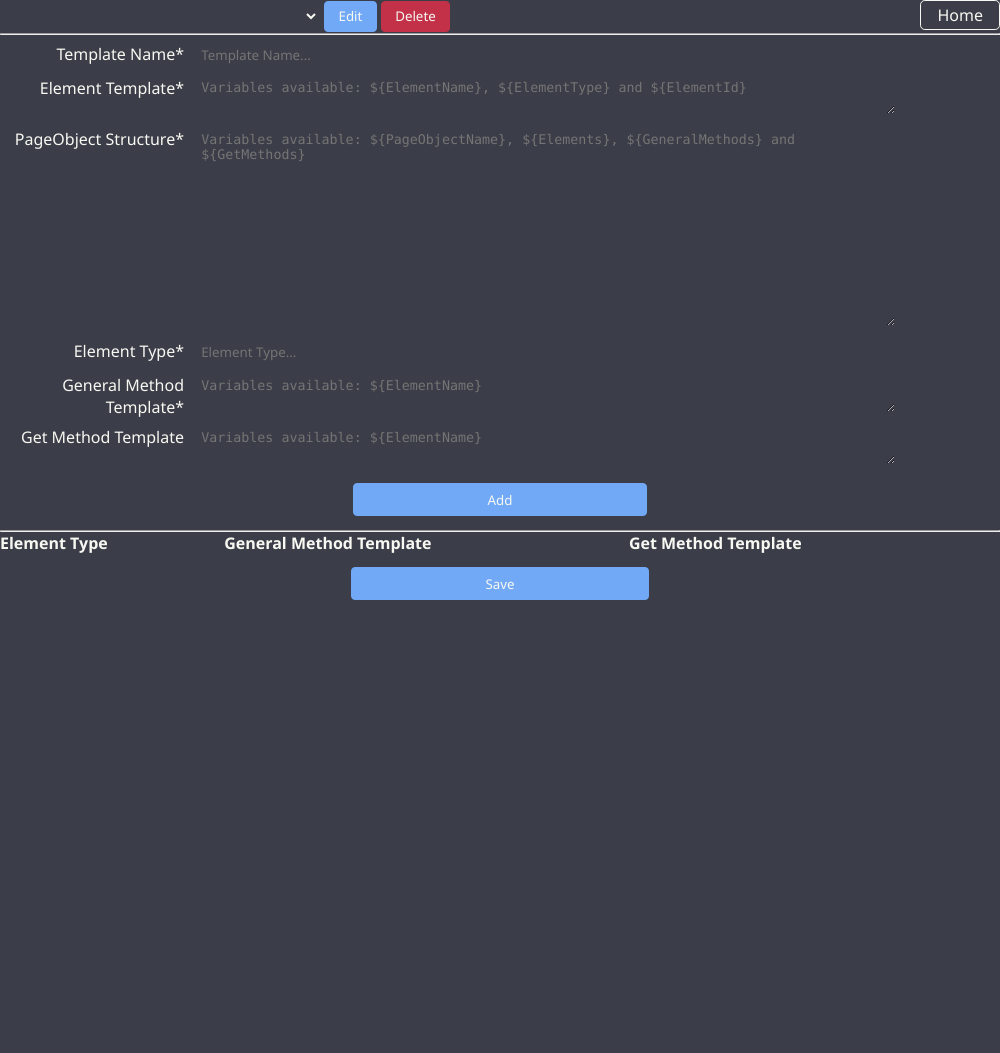
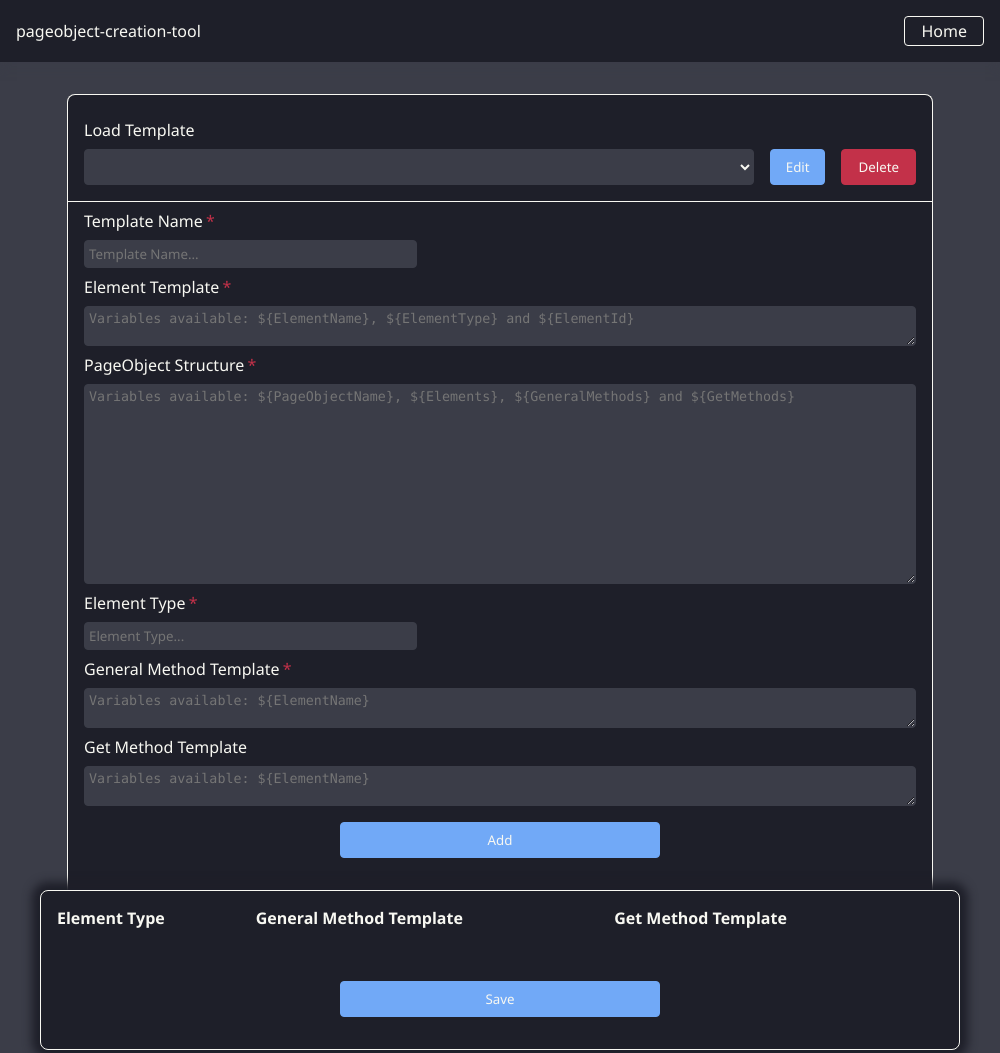
Before and after one commit to s94/pageobject-creation-tool, an Electron app: page src/settings.html in a window 1000 px wide. Shown: the top 1053 px of the page. Before the commit the page ends 800 px from the top, so only its background shows below. Drawn offline with Linux system fonts and the light colour scheme; no server answers.

Commit message:
UI redesign complete.

```diff
--- a/src/css/index.css
+++ b/src/css/index.css
@@ -1,21 +1,3 @@
-.header {
-	display: flex;
-	justify-content: space-between;
-	align-items: center;
-	background-color: var(--clr-raisin-black);
-	box-shadow: 0px 4px 10px 0px var(--clr-onyx);
-	padding: 1rem;
-}
-
-.header div {
-	line-height: 1rem;
-}
-
-main {
-	display: flex;
-	flex-direction: column;
-}
-
 #pageobject-form {
 	display: flex;
 	flex-direction: column;
@@ -60,7 +42,8 @@ main {
 	padding: 0.25rem;
 }
 
-.form-select {
+.form-select,
+#template-list {
 	padding: calc(0.25rem - 1px);
 }
 
@@ -76,14 +59,7 @@ main {
 
 #add-button,
 #generate-pageobject {
-	padding: 0.5em;
 	margin: 1rem 0;
-	width: 20rem;
-	align-self: center;
-}
-
-hr {
-	width: 99%;
 }
 
 #pageobject-table-container {
@@ -107,28 +83,30 @@ hr {
 
 .modal {
 	position: fixed;
-	z-index: 1;
-	left: 0;
 	top: 0;
 	width: 100vw;
 	height: 100vh;
 	overflow: auto;
 	background-color: rgba(0,0,0,0.4);
+	display: flex;
+	align-items: flex-start;
 }
 
 .modal-content {
-	margin: 5% auto;
-	padding: 20px;
+	padding: 1.5rem;
 	background-color: var(--clr-raisin-black);
-	border: 1px solid var(--clr-onyx);
-	border-radius: 4px;
-	width: 80%;
+	height: 100vh;
+	width: 100vw;
+	display: flex;
+	flex-direction: column;
 }
 
 .modal-title {
 	height: 2.5rem;
 	border-bottom: 1px solid var(--clr-baby-powder);
 	margin-bottom: 1.5rem;
+	display: flex;
+	justify-content: space-between;
 }
 
 .modal-footer {
@@ -136,12 +114,8 @@ hr {
 	text-align: center;
 }
 
-.close {
-	float: right;
-}
-
-.close:hover,
-.close:focus {
+#modal-close:hover,
+#modal-close:focus {
 	cursor: pointer;
 }
 
@@ -154,31 +128,11 @@ hr {
 	border: 1px solid var(--clr-onyx);
 	border-radius: 4px;
 	font-family: consolas;
-	width: 99.3%;
-	min-height: 20rem;
+	height: -webkit-fill-available;
 	tab-size: 2rem;
 }
 
-#copy-to-clipboard-button {
-	vertical-align: -webkit-baseline-middle;
-	width: 15em;
-	padding: 0.5em;
-}
-
-.w-fill-available {
-	width: -webkit-fill-available;
-}
-
 @media (min-width: 72rem) {
-	main {
-		flex-direction: row;
-		align-items: center;
-	}
-
-	main hr {
-		display: none;
-	}
-
 	#pageobject-form {
 		align-items: center;
 		flex-basis: 35vw;
@@ -201,4 +155,16 @@ hr {
 		margin: 2rem 2rem auto 0;
 		box-shadow: none;
 	}
+
+	.modal {
+		backdrop-filter: blur(4px);
+	}
+
+	.modal-content {
+		margin: auto;
+		border: 1px solid var(--clr-baby-powder);
+		border-radius: 8px;
+		height: 75vh;
+		width: 75vw;
+	}
 }
--- a/src/css/settings.css
+++ b/src/css/settings.css
@@ -11,32 +11,30 @@ table tr td:nth-child(3) {
 .form-textbox,
 .form-textarea {
 	background-color: var(--clr-onyx);
-	border: 0.1em solid var(--clr-onyx);
-	border-radius: 0.3em;
+	border: 1px solid var(--clr-onyx);
+	border-radius: 4px;
 }
 
 #template-list {
-	padding: 0.4em;
-	width: 24em;
+	padding: calc(0.5rem - 1px);
+	width: -webkit-fill-available;
+	margin-right: 1rem;
 }
 
 .form-textbox {
-	padding: 0.3em;
-	width: 20em;
+	padding: 0.25rem;
+	width: 25em;
 }
 
 .form-textarea {
 	font-family: consolas;
 	padding: 0.3em;
-	min-width: 70%;
-	margin-top: 0.5em;
+	width: -webkit-fill-available;
+	width: 52rem;
 }
 
 .form-label {
-	display: inline-block;
-	width: 12rem;
-	text-align: right;
-	padding: 0.5em 0.5em 0 0;
+	margin: 0.5rem 0;
 }
 
 .form-label-textarea {
@@ -45,10 +43,84 @@ table tr td:nth-child(3) {
 
 #add-button,
 #save-template {
-	padding: 0.5em 10em;
-	margin: 1em 0;
+	margin: 1rem 0;
 }
 
 #edit-template {
-	padding: 0.4em 1em;
+	width: 4rem;
 }
+
+#settings-form {
+	display: flex;
+	flex-direction: column;
+	background-color: var(--clr-raisin-black);
+	margin: 2rem auto 0;
+	align-items: flex-start;
+	padding: 1rem 0;
+	border: 1px solid var(--clr-baby-powder);
+	border-bottom: none;
+	border-radius: 8px 8px 0 0;
+}
+
+.settings-form__item {
+	display: flex;
+	flex-direction: column;
+	align-items: flex-start;
+	margin: 0 1rem;
+}
+
+#template-info {
+	display: flex;
+	flex-direction: column;
+	padding: 0 1rem 1rem;
+	border-bottom: 1px solid var(--clr-baby-powder);
+}
+
+#template-info-ext {
+	display: flex;
+	justify-content: space-between;
+}
+
+#template-info-ext button:first-of-type {
+	margin-right: 1rem;
+}
+
+#element-table-container {
+	display: flex;
+	flex-direction: column;
+	align-items: center;
+	justify-content: space-between;
+	width: 92vw;
+	margin: 0 auto 2rem;
+	padding: 1rem;
+	background-color: var(--clr-raisin-black);
+	border: 1px solid var(--clr-baby-powder);
+	border-radius: 8px;
+	box-shadow: 0 0 10px 8px var(--clr-raisin-black);
+	min-height: 20vh;
+}
+
+@media (min-width: 72rem) {
+	.form-textarea {
+		width: -webkit-fill-available;
+	}
+
+	#settings-form {
+		align-items: center;
+		flex-basis: 35vw;
+		margin: 2rem 2rem auto;
+		border: 1px solid var(--clr-baby-powder);
+		border-radius: 8px;
+	}
+
+	.settings-form__item {
+		flex-direction: column;
+		width: -webkit-fill-available;
+	}
+
+	#element-table-container {
+		flex-basis: 65vw;
+		margin: 2rem 2rem auto 0;
+		box-shadow: none;
+	}
+}
--- a/src/css/shared.css
+++ b/src/css/shared.css
@@ -2,7 +2,6 @@
 	--clr-raisin-black: #1E1F29;
 	--clr-onyx: #3B3D48;
 	--clr-baby-powder: #F8F8F2;
-	--clr-black-coral: #5C5F70;
 	--clr-little-boy-blue: #71A9F7;
 	--clr-azure: #2C83FE;
 	--clr-french-raspberry: #C33149;
@@ -16,27 +15,41 @@
 	box-sizing: border-box;
 }
 
-html {
-	font-size: 1em;
-}
-
 body {
 	background-color: var(--clr-onyx);
 }
 
-a {
-	text-decoration: none;
-	padding: 0.2em 1em;
-	border: 0.1em solid var(--clr-baby-powder);
-	border-radius: 0.3em;
+header {
+	display: flex;
+	justify-content: space-between;
+	align-items: center;
+	background-color: var(--clr-raisin-black);
+	box-shadow: 0px 4px 10px 0px var(--clr-onyx);
+	padding: 1rem;
 }
 
-a:hover,
-a:focus {
+header div {
+	line-height: 1rem;
+}
+
+header a {
+	text-decoration: none;
+	padding: 0.2rem 1rem;
+	border: 1px solid var(--clr-baby-powder);
+	border-radius: 4px;
+}
+
+header a:hover,
+header a:focus {
 	background-color: var(--clr-baby-powder);
 	color: var(--clr-raisin-black);
-	border: 0.1em solid var(--clr-baby-powder);
-	border-radius: 0.3em;
+	border: 1px solid var(--clr-baby-powder);
+	border-radius: 4px;
+}
+
+main {
+	display: flex;
+	flex-direction: column;
 }
 
 select:invalid {
@@ -54,31 +67,31 @@ table tr td:last-child {
 }
 
 table tbody tr {
-	height: 4em;
-	background-color: var(--clr-onyx);
+	height: 4rem;
+	background-color: var(--clr-raisin-black);
 }
 
 table tbody tr:nth-child(2n) {
-	background-color: var(--clr-raisin-black);
+	background-color: var(--clr-onyx);
 }
 
 table tbody td:first-child,
 table tbody td:last-child {
-	padding: 0 0.5em;
+	padding: 0 0.5rem;
 }
 
 table thead th {
-	padding: 0 1em 0 0;
-}
-
-.wrapper {
-	text-align: center;
+	padding: 0 1rem 0 0;
 }
 
 .button {
 	background-color: var(--clr-little-boy-blue);
-	border: 0.1em solid var(--clr-little-boy-blue);
-	border-radius: 0.3em;
+	border: 1px solid var(--clr-little-boy-blue);
+	border-radius: 4px;
+
+	padding: 0.5rem;
+	width: 20rem;
+	align-self: center;
 }
 
 .button:hover,
@@ -89,13 +102,9 @@ table thead th {
 
 .remove-button {
 	background-color: var(--clr-french-raspberry);
-	border: 0.1em solid var(--clr-french-raspberry);
-	border-radius: 0.3em;
-	padding: 0.4em 1em;
-}
-
-table .remove-button {
-	font-size: 0.8em;
+	border: 1px solid var(--clr-french-raspberry);
+	border-radius: 4px;
+	padding: 0.4rem 1rem;
 }
 
 .remove-button:hover,
@@ -103,3 +112,20 @@ table .remove-button {
 	background-color: var(--clr-antique-ruby);
 	cursor: pointer;
 }
+
+.w-fill-available {
+	width: -webkit-fill-available;
+}
+
+.mandatory::after {
+	content: "*";
+	color: var(--clr-french-raspberry);
+	margin-left: 0.2rem;
+}
+
+@media (min-width: 72rem) {
+	main {
+		flex-direction: row;
+		align-items: center;
+	}
+}
--- a/src/settings.html
+++ b/src/settings.html
@@ -1,50 +1,68 @@
 <!DOCTYPE html>
 <html>
 	<head>
-		<meta charset="UTF-8">
-		<meta http-equiv="Content-Security-Policy" content="script-src 'self' 'unsafe-inline';">
-		<title>PageObject Creation Tool</title>
-		<link rel="stylesheet" href="css/shared.css">
-		<link rel="stylesheet" href="css/settings.css">
-		<script src="js/shared.js" type="text/javascript"></script>
-		<script src="js/settings.js" type="text/javascript"></script>
+		<meta charset="UTF-8" />
+		<meta http-equiv="Content-Security-Policy" content="script-src 'self' 'unsafe-inline';" />
+		<meta name="viewport" initial-scale="1.0" />
+		<link rel="stylesheet" href="css/shared.css" />
+		<link rel="stylesheet" href="css/settings.css" />
+		<script src="js/shared.js" type="text/javascript" async></script>
+		<script src="js/settings.js" type="text/javascript" async></script>
 	</head>
 	<body onload="populateTemplateList();">
+		<header>
+			<div>pageobject-creation-tool</div>
+			<a href="index.html">Home</a>
+		</header>
+		<main>
+			<form id="settings-form" spellcheck="false">
+				<div id="template-info" class="w-fill-available">
+					<label class="form-label">Load Template</label>
+					<div id="template-info-ext">
 						<select id="template-list">
 							<option value="0"></option>
 						</select>
 						<button id="edit-template" class="button" type="button" onclick="loadTemplate();" >Edit</button>
 						<button id="delete-template" class="remove-button" type="button" onclick="deleteTemplate();">Delete</button>
-		<a href="index.html" style="float:right;">Home</a>
+					</div>
+				</div>
 
-		<hr />
+				<div class="settings-form__item">
+					<label class="form-label mandatory">Template Name</label>
+					<input id="template-name" class="form-textbox" type="text" placeholder="Template Name...">
+				</div>
 
-		<form id="settings-form" spellcheck="false">
-			<label class="form-label">Template Name*</label>
-			<input id="template-name" class="form-textbox" type="text" placeholder="Template Name..."><br />
+				<div class="settings-form__item">
+					<label class="form-label form-label-textarea mandatory">Element Template</label>
+					<textarea id="element-declaration-template" class="form-textarea" placeholder="Variables available: ${ElementName}, ${ElementType} and ${ElementId}"></textarea>
+				</div>
 
-			<label class="form-label form-label-textarea">Element Template*</label>
-			<textarea id="element-declaration-template" class="form-textarea" placeholder="Variables available: ${ElementName}, ${ElementType} and ${ElementId}"></textarea><br />
+				<div class="settings-form__item">
+					<label class="form-label form-label-textarea mandatory">PageObject Structure</label>
+					<textarea id="pageobject-structure" class="form-textarea" style="min-height: 15em;" placeholder="Variables available: ${PageObjectName}, ${Elements}, ${GeneralMethods} and ${GetMethods}"></textarea>
+				</div>
 
-			<label class="form-label form-label-textarea">PageObject Structure*</label>
-			<textarea id="pageobject-structure" class="form-textarea" style="min-height: 15em;" placeholder="Variables available: ${PageObjectName}, ${Elements}, ${GeneralMethods} and ${GetMethods}"></textarea><br />
+				<div class="settings-form__item">
+					<label class="form-label mandatory">Element Type</label>
+					<input id="element-type" class="form-textbox" type="text" placeholder="Element Type...">
+				</div>
 
-			<label class="form-label">Element Type*</label>
-			<input id="element-type" class="form-textbox" type="text" placeholder="Element Type..."><br />
+				<div class="settings-form__item">
+					<label class="form-label form-label-textarea mandatory">General Method Template</label>
+					<textarea id="general-method-template" class="form-textarea" placeholder="Variables available: ${ElementName}"></textarea>
+				</div>
 
-			<label class="form-label form-label-textarea">General Method Template*</label>
-			<textarea id="general-method-template" class="form-textarea" placeholder="Variables available: ${ElementName}"></textarea><br />
+				<div class="settings-form__item">
+					<label class="form-label form-label-textarea">Get Method Template</label>
+					<textarea id="get-method-template" class="form-textarea" placeholder="Variables available: ${ElementName}" ></textarea>
+				</div>
 
-			<label class="form-label form-label-textarea">Get Method Template</label>
-			<textarea id="get-method-template" class="form-textarea" placeholder="Variables available: ${ElementName}" ></textarea><br />
-
-			<div class="wrapper">
-				<button id="add-button" class="button" type="button" onclick="addElementTypeToTable();" >Add</button>
-			</div>
+				<button id="add-button" class="button" type="button" onclick="addElementTypeToTable();" >
+					Add
+				</button>
 			</form>
 
-		<hr />
-
+			<div id="element-table-container">
 				<table>
 					<thead>
 						<tr>
@@ -58,8 +76,10 @@
 					</tbody>
 				</table>
 
-		<div class="wrapper">
-			<button id="save-template" class="button" type="button" onclick="saveTemplate();">Save</button>
+				<button id="save-template" class="button" type="button" onclick="saveTemplate();">
+					Save
+				</button>
 			</div>
+		</main>
 	</body>
 </html>
```
Also changed, not shown: src/index.html (+10 -8 lines). Lines whose indentation alone changed are shown as unchanged.
